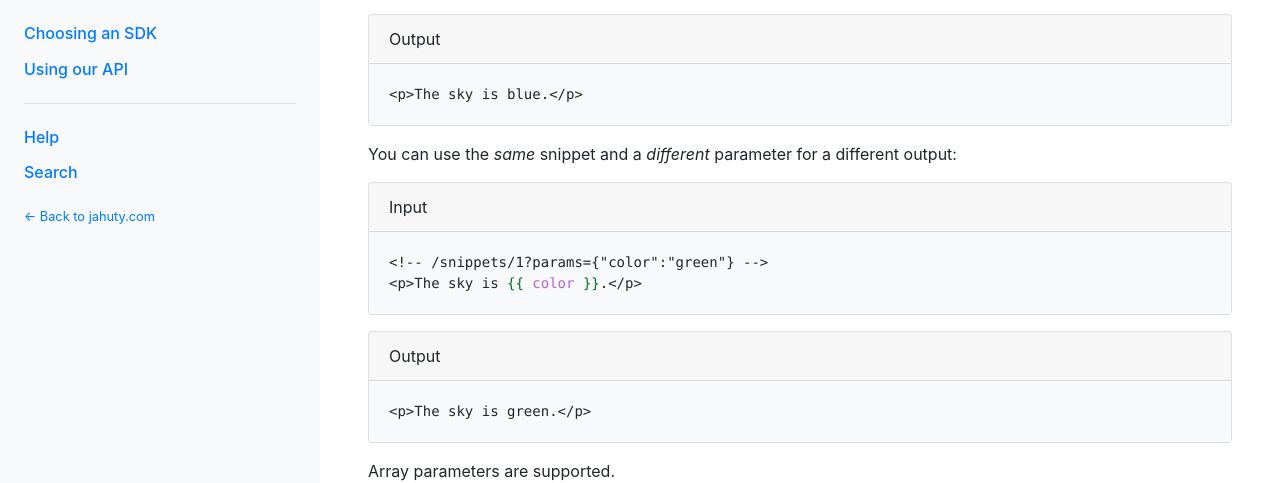
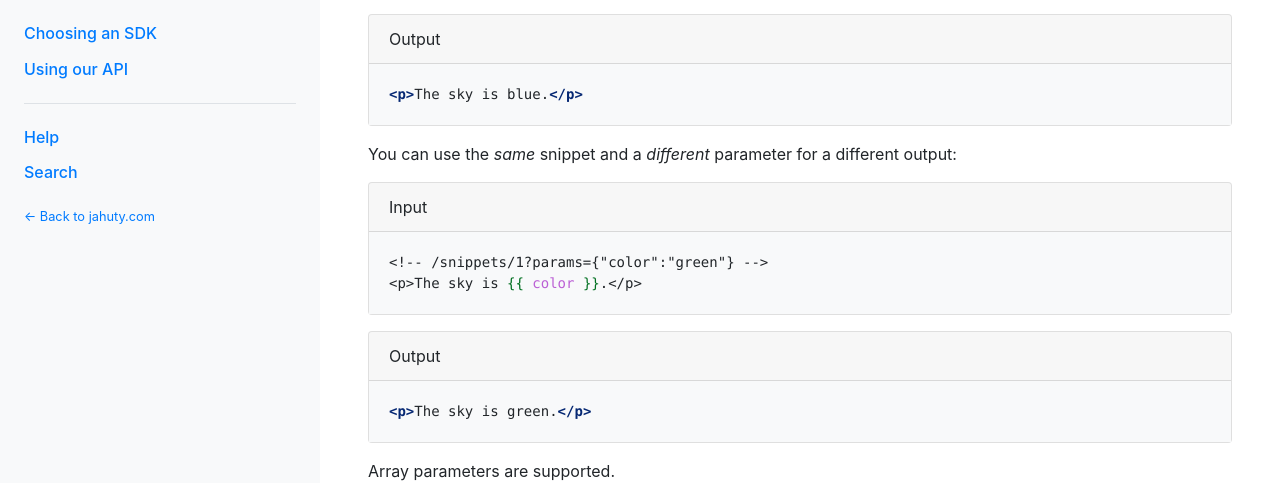
Before and after one commit to jahuty/documentation, a Jekyll site: the page built from liquid/parameters.md, in a window 1280 px wide and 900 px high. Shown: the part 414-897 px from the top of the window. Built offline with Jekyll 4.4.1, drawn with Linux system fonts in a browser that asks for light colours; nearby versions of some CDN libraries.

Commit message:
Add html highlighting

```diff
--- a/_includes/code.html
+++ b/_includes/code.html
@@ -45,6 +45,8 @@
         {% highlight bash %}{{ code }}{% endhighlight %}
       {% when "erb" %}
         {% highlight erb %}{{ code }}{% endhighlight %}
+      {% when "html" %}
+        {% highlight html %}{{ code }}{% endhighlight %}
       {% when "javascript" %}
         {% highlight javascript %}{{ code }}{% endhighlight %}
       {% when "json" %}
```
